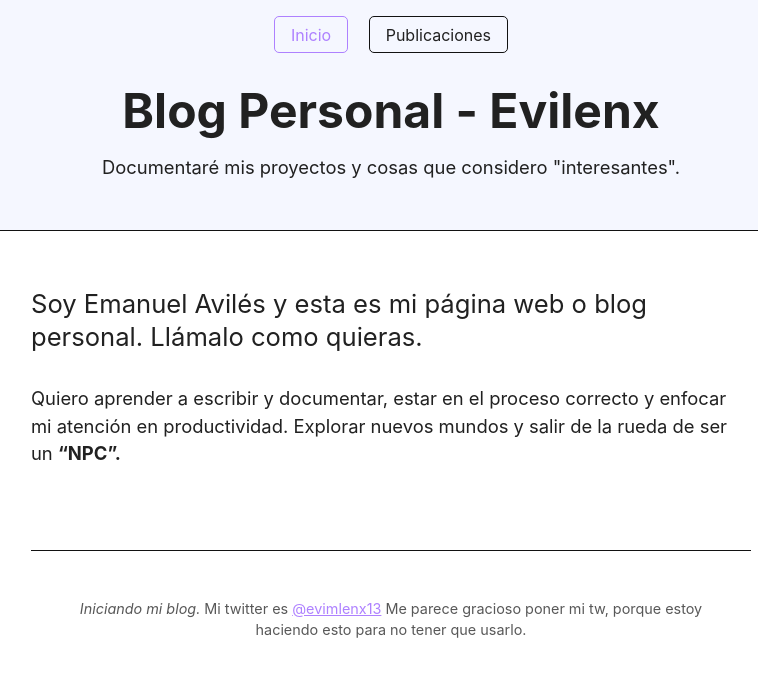
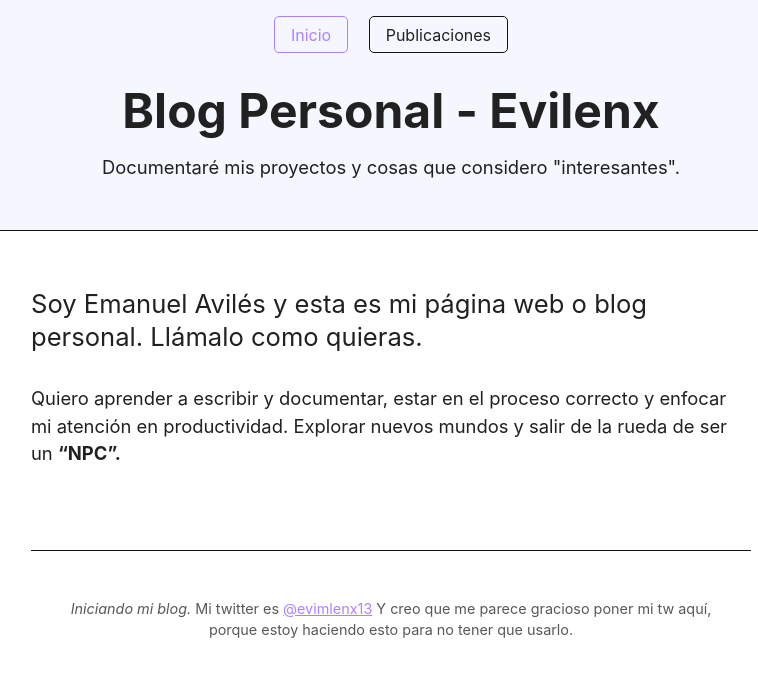
Before and after one commit to evilenx/BlogPersonal, a Jekyll site: the page built from index.md, in a window 1280 px wide. Shown: the top 677 px of the page, without its empty margins (249-1007 px from the left). Built offline with Jekyll 4.4.1, drawn with Linux system fonts in a browser that asks for light colours.

Commit message:
footer actualizado

```diff
--- a/_layouts/default.html
+++ b/_layouts/default.html
@@ -19,7 +19,7 @@
     </main>
 
     <footer>
-      <p><i>Iniciando mi blog.</i> Mi twitter es <a href="https://twitter.com/evimlenx13">@evimlenx13</a> Me parece gracioso poner mi tw, porque estoy haciendo esto para no tener que usarlo. <br>
+      <p><i>Iniciando mi blog.</i> Mi twitter es <a href="https://twitter.com/evimlenx13">@evimlenx13</a> Y creo que me parece gracioso poner mi tw aquí, porque estoy haciendo esto para no tener que usarlo. <br>
     </footer>
 
   </body>
```
